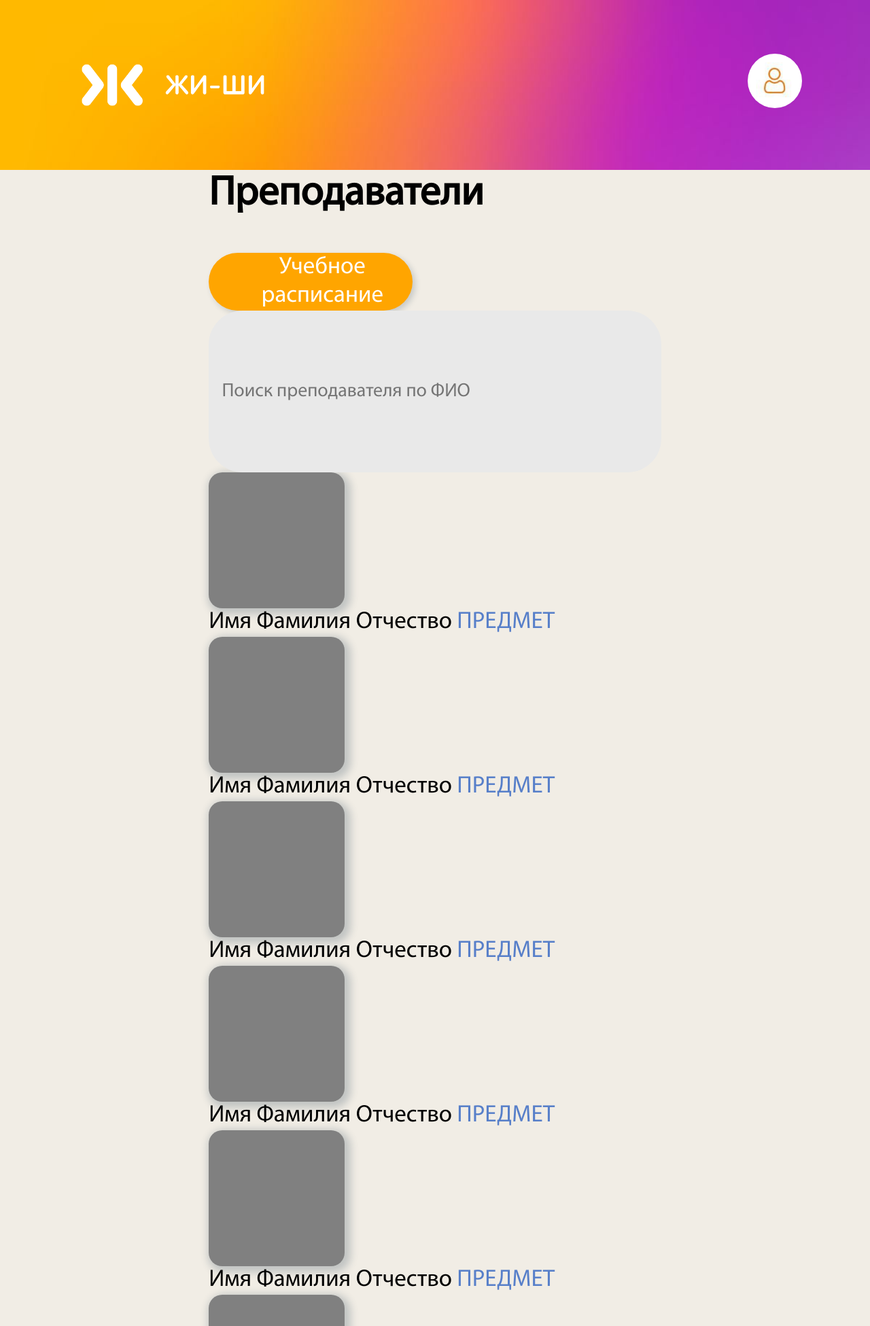
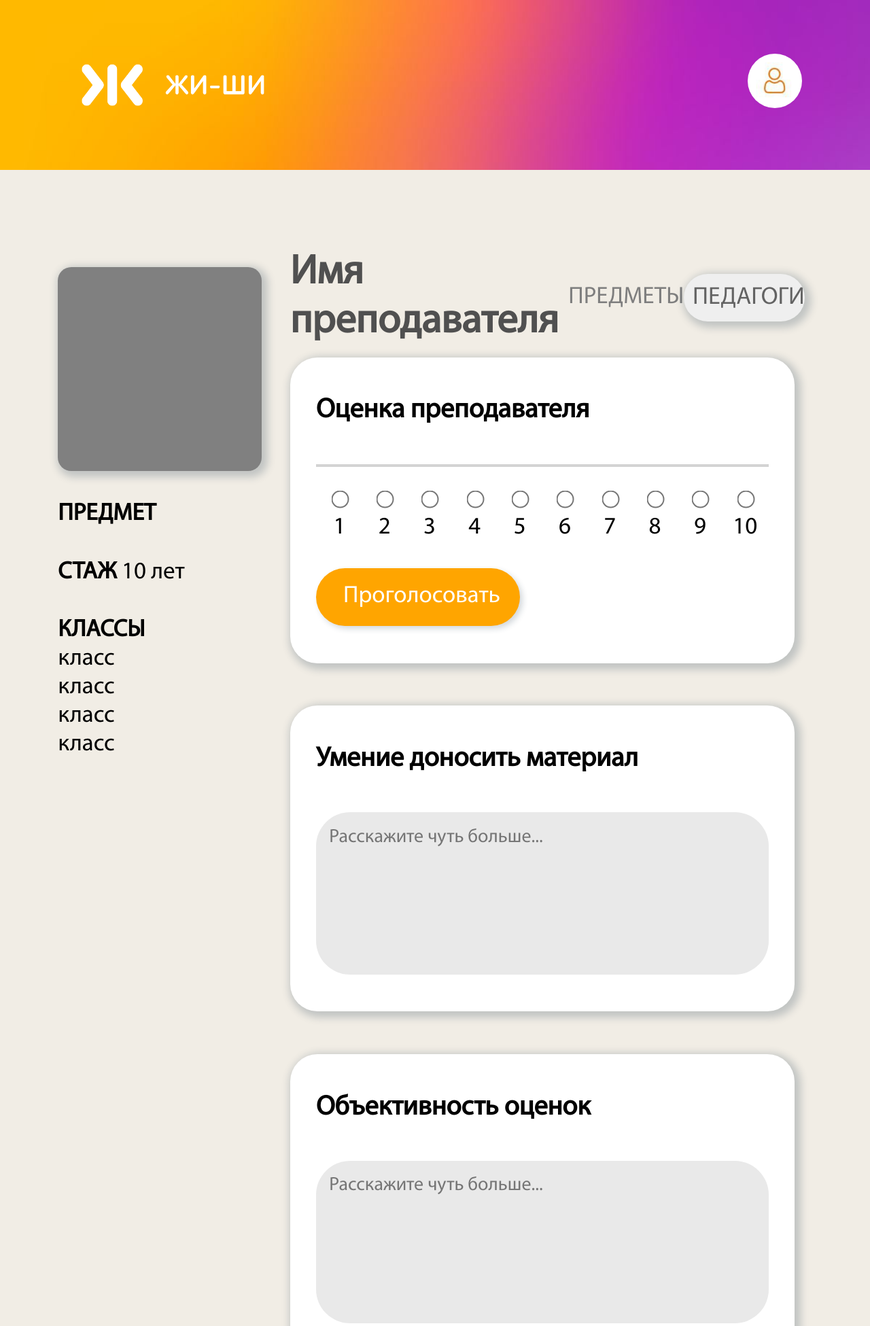
Before and after one commit to shotmee/TPSH_2024_BULLBULATOR, a Flask app: page /1 in a window 1280 px wide. Shown: the top 1951 px of the page at 68% size. Run offline with Flask 3, Linux system fonts and the light colour scheme.

Commit message:
forwarding

```diff
--- a/masha/app.py
+++ b/masha/app.py
@@ -113,6 +113,9 @@ def redirect_page2():
 def redirect_page3():
     return redirect('/schedule')
 
+@app.route('/redirect4', methods=['GET'])
+def redirect_page4():
+    return redirect('/<int:teacher_id>')
 
 @app.route('/schedule')
 def schedule():
@@ -129,27 +132,6 @@ def profile():
     return render_template("cabinet.html", title="Профиль")
 #    return render_template("cabinet.html", menu=dbase.getMenu(), title="Профиль")
 
-#Не используется
-@app.route("/teachers/new", methods=['GET', 'POST'])
-def newTeacher():
-    if request.method == 'POST':
-        newTeacher = Teacher(name=request.form['fio'])
-        session.add(newTeacher)
-        session.commit()
-        return redirect(url_for('showTeachers'))
-    else:
-        return render_template('newTeacher.html', title="information")
-
-@app.route("/teachers/<int:teachers_id>/edit", methods=['POST', 'GET'])
-def editTeacher(teacher_id):
-    editedTeacher = session.query(Teacher).filtered_by(id=teacher_id).one()
-    if request.method == 'POST':
-        if request.form['name']:
-            editedTeacher.title = request.form['name']
-            return redirect(url_for('showTeachers'))
-    else:
-        return render_template('editTeacher.html', teacher=editedTeacher)
-
 
 if __name__ == "__main__":
     app.run(debug=True)
--- a/masha/templates/cabinet.html
+++ b/masha/templates/cabinet.html
@@ -9,7 +9,11 @@
 <body>
     <div class="head">
         <img src="{{ url_for('static', filename='images/zhishi_logo02.png') }}" alt="" style="width: 300px; margin-left: 100px;">
-        <a href=""><img src="{{ url_for('static', filename='images/icon.jpeg') }}" alt="" class="photo"></a>
+        <form action="/redirect1" method="get">
+            <button type="submit" style="border: none; background: none; padding: 0;">
+                <a href="/profile"><img src="{{ url_for('static', filename='images/icon.jpeg') }}" alt="" class="photo"></a>
+            </button>
+        </form>
     </div>
     <div class="main">
         <div class="cont">
--- a/masha/templates/lessons.html
+++ b/masha/templates/lessons.html
@@ -10,7 +10,9 @@
     <div class="head">
         <img src="{{ url_for('static', filename='images/zhishi_logo02.png') }}" alt="" style="width: 300px; margin-left: 100px;">
         <form action="/redirect1" method="get">
-            <a type="submit" href=""><img src="{{ url_for('static', filename='images/icon.jpeg') }}" alt="" class="photo"></a>
+            <button type="submit" style="border: none; background: none; padding: 0;">
+                <a href="/profile"><img src="{{ url_for('static', filename='images/icon.jpeg') }}" alt="" class="photo"></a>
+            </button>
         </form>
     </div>
     <div class="main">
--- a/masha/templates/schedule.html
+++ b/masha/templates/schedule.html
@@ -10,7 +10,9 @@
     <div class="head">
         <img src="{{ url_for('static', filename='images/zhishi_logo02.png') }}" alt="" style="width: 300px; margin-left: 100px;">
         <form action="/redirect1" method="get">
-            <a type="submit" href="/profile"><img src="{{ url_for('static', filename='images/icon.jpeg') }}" alt="" class="photo"></a>
+            <button type="submit" style="border: none; background: none; padding: 0;">
+                <a href="/profile"><img src="{{ url_for('static', filename='images/icon.jpeg') }}" alt="" class="photo"></a>
+            </button>
         </form>
     </div>
     <div class="main">
--- a/masha/templates/teacher.html
+++ b/masha/templates/teacher.html
@@ -3,104 +3,113 @@
 <head>
     <meta charset="UTF-8">
     <meta name="viewport" content="width=device-width, initial-scale=1.0">
-    <title>Document</title>
-    <link rel="stylesheet" href="{{ url_for('static', filename='teacher.css') }}">
+    <title>Учитель</title>
+    <link rel="stylesheet" href="teacher.css">
 </head>
 <body>
     <div class="head">
         <img src="{{ url_for('static', filename='images/zhishi_logo02.png') }}" alt="" style="width: 300px; margin-left: 100px;">
         <form action="/redirect1" method="get">
-            <a type="submit" href=""><img src="{{ url_for('static', filename='images/icon.jpeg') }}" alt="" class="photo"></a>
+            <button type="submit" style="border: none; background: none; padding: 0;">
+                <a href="/profile"><img src="{{ url_for('static', filename='images/icon.jpeg') }}" alt="" class="photo"></a>
+            </button>
         </form>
     </div>
     <div class="main">
-        <div class="cont">
-            <span><b style="font-size: 60px;">Преподаватели</b></span>
-            <button class="button" style="font-size: 35px; margin-top: 50px;">Учебное расписание</button>
-            <div class="search">
-                <input type="text" id="text" placeholder="Поиск преподавателя по ФИО" class="input">
+        <div class="cont_left">
+            <div class="icon"></div>
+            <span><b>ПРЕДМЕТ</b></span>
+            <span><b>СТАЖ</b> 10 лет</span>
+            <div class="classes">
+                <span><b>КЛАССЫ</b></span>
+                <span>класс</span>
+                <span>класс</span>
+                <span>класс</span>
+                <span>класс</span>
             </div>
-            <div class="teachers">
-                <a style="display:block" href="">
-                    <div class="teacher">
-                        <div class="icon" style="width: 200px; height: 200px; margin: 0;"></div>
-                        <span>Имя Фамилия</span>
-                        <span>Отчество  </span>
-                        <span style="color: rgb(87, 127, 201); font-weight: lighter;">ПРЕДМЕТ</span>
+        </div>
+        <div class="cont_right">
+            <div class="up">
+                <span><b style="font-size: 60px; color: rgb(80, 80, 80);">Имя преподавателя</b></span>
+                <div class="up_left">
+                    <a href=""><span style="color: rgb(126, 126, 126);">ПРЕДМЕТЫ</span></a>
+                    <select name="select" size="1" class="select" onchange="window.location.href = this.options[this.selectedIndex].value">
+                        <option selected value="">ПЕДАГОГИ</option>
+                        <option value="">Учитель</option>
+                        <option value="">Учитель</option>
+                        <option value="">Учитель</option>
+                        <option value="">Учитель</option>
+                    </select>
+                </div>
+            </div>
+            <div class="rate">
+                <span><b style="font-size: 40px;">Оценка преподавателя</b></span>
+                <div class="line"></div>
+                <div class="star">
+                    <div class="sel">
+                        <input type="radio" id="star1" name="star" value="1" />
+                        <label for="star1">1</label>
                     </div>
-                </a>
-                <a style="display:block" href="">
-                    <div class="teacher">
-                        <div class="icon" style="width: 200px; height: 200px; margin: 0;"></div>
-                        <span>Имя Фамилия</span>
-                        <span>Отчество  </span>
-                        <span style="color: rgb(87, 127, 201); font-weight: lighter;">ПРЕДМЕТ</span>
+                    <div class="sel">
+                        <input type="radio" id="star2" name="star" value="2" />
+                        <label for="star2">2</label>
                     </div>
-                </a><a style="display:block" href="">
-                    <div class="teacher">
-                        <div class="icon" style="width: 200px; height: 200px; margin: 0;"></div>
-                        <span>Имя Фамилия</span>
-                        <span>Отчество  </span>
-                        <span style="color: rgb(87, 127, 201); font-weight: lighter;">ПРЕДМЕТ</span>
+                    <div class="sel">
+                        <input type="radio" id="star3" name="star" value="1" />
+                        <label for="star3">3</label>
                     </div>
-                </a><a style="display:block" href="">
-                    <div class="teacher">
-                        <div class="icon" style="width: 200px; height: 200px; margin: 0;"></div>
-                        <span>Имя Фамилия</span>
-                        <span>Отчество  </span>
-                        <span style="color: rgb(87, 127, 201); font-weight: lighter;">ПРЕДМЕТ</span>
+                    <div class="sel">
+                        <input type="radio" id="star4" name="star" value="2" />
+                        <label for="star4">4</label>
                     </div>
-                </a><a style="display:block" href="">
-                    <div class="teacher">
-                        <div class="icon" style="width: 200px; height: 200px; margin: 0;"></div>
-                        <span>Имя Фамилия</span>
-                        <span>Отчество  </span>
-                        <span style="color: rgb(87, 127, 201); font-weight: lighter;">ПРЕДМЕТ</span>
+                    <div class="sel">
+                        <input type="radio" id="star5" name="star" value="1" />
+                        <label for="star5">5</label>
                     </div>
-                </a><a style="display:block" href="">
-                    <div class="teacher">
-                        <div class="icon" style="width: 200px; height: 200px; margin: 0;"></div>
-                        <span>Имя Фамилия</span>
-                        <span>Отчество  </span>
-                        <span style="color: rgb(87, 127, 201); font-weight: lighter;">ПРЕДМЕТ</span>
+                    <div class="sel">
+                        <input type="radio" id="star6" name="star" value="2" />
+                        <label for="star6">6</label>
                     </div>
-                </a><a style="display:block" href="">
-                    <div class="teacher">
-                        <div class="icon" style="width: 200px; height: 200px; margin: 0;"></div>
-                        <span>Имя Фамилия</span>
-                        <span>Отчество  </span>
-                        <span style="color: rgb(87, 127, 201); font-weight: lighter;">ПРЕДМЕТ</span>
+                    <div class="sel">
+                        <input type="radio" id="star7" name="star" value="1" />
+                        <label for="star7">7</label>
                     </div>
-                </a><a style="display:block" href="">
-                    <div class="teacher">
-                        <div class="icon" style="width: 200px; height: 200px; margin: 0;"></div>
-                        <span>Имя Фамилия</span>
-                        <span>Отчество  </span>
-                        <span style="color: rgb(87, 127, 201); font-weight: lighter;">ПРЕДМЕТ</span>
+                    <div class="sel">
+                        <input type="radio" id="star8" name="star" value="2" />
+                        <label for="star8">8</label>
                     </div>
-                </a><a style="display:block" href="">
-                    <div class="teacher">
-                        <div class="icon" style="width: 200px; height: 200px; margin: 0;"></div>
-                        <span>Имя Фамилия</span>
-                        <span>Отчество  </span>
-                        <span style="color: rgb(87, 127, 201); font-weight: lighter;">ПРЕДМЕТ</span>
+                    <div class="sel">
+                        <input type="radio" id="star9" name="star" value="1" />
+                        <label for="star9">9</label>
                     </div>
-                </a><a style="display:block" href="">
-                    <div class="teacher">
-                        <div class="icon" style="width: 200px; height: 200px; margin: 0;"></div>
-                        <span>Имя Фамилия</span>
-                        <span>Отчество  </span>
-                        <span style="color: rgb(87, 127, 201); font-weight: lighter;">ПРЕДМЕТ</span>
+                    <div class="sel">
+                        <input type="radio" id="star10" name="star" value="2"/>
+                        <label for="star10">10</label>
                     </div>
-                </a><a style="display:block" href="">
-                    <div class="teacher">
-                        <div class="icon" style="width: 200px; height: 200px; margin: 0;"></div>
-                        <span>Имя Фамилия</span>
-                        <span>Отчество  </span>
-                        <span style="color: rgb(87, 127, 201); font-weight: lighter;">ПРЕДМЕТ</span>
-                    </div>
-                </a>
+                </div>
+                <button class="button" style="font-size: 35px;">Проголосовать</button>
             </div>
+            <div class="rate">
+                <span><b style="font-size: 40px;">Умение доносить материал</b></span>
+                    <textarea name="text" class="input" placeholder="Расскажите чуть больше..."></textarea>
+            </div>
+            <div class="rate">
+                <span><b style="font-size: 40px;">Объективность оценок</b></span>
+                <textarea name="text" class="input" placeholder="Расскажите чуть больше..."></textarea>
+            </div>
+            <div class="rate">
+                <span><b style="font-size: 40px;">Творческий подход</b></span>
+                <textarea name="text" class="input" placeholder="Расскажите чуть больше..."></textarea>
+            </div>
+            <div class="rate">
+                <span><b style="font-size: 40px;">Отношение к ученикам</b></span>
+                <textarea name="text" class="input" placeholder="Расскажите чуть больше..."></textarea>
+            </div>
+            <div class="rate">
+                <span><b style="font-size: 40px;">Юмор</b></span>
+                <textarea name="text" class="input" placeholder="Расскажите чуть больше..."></textarea>
+            </div>
+            <button class="button" style="font-size: 35px;width: 240px; ">Отправить</button>
         </div>
     </div>
     <div class="bottom_code">
@@ -120,4 +129,3 @@
         </div>
     </div>
 </body>
-</html>
```
Also changed, not shown: masha/templates/teachers_page.html (+15 -8 lines).
